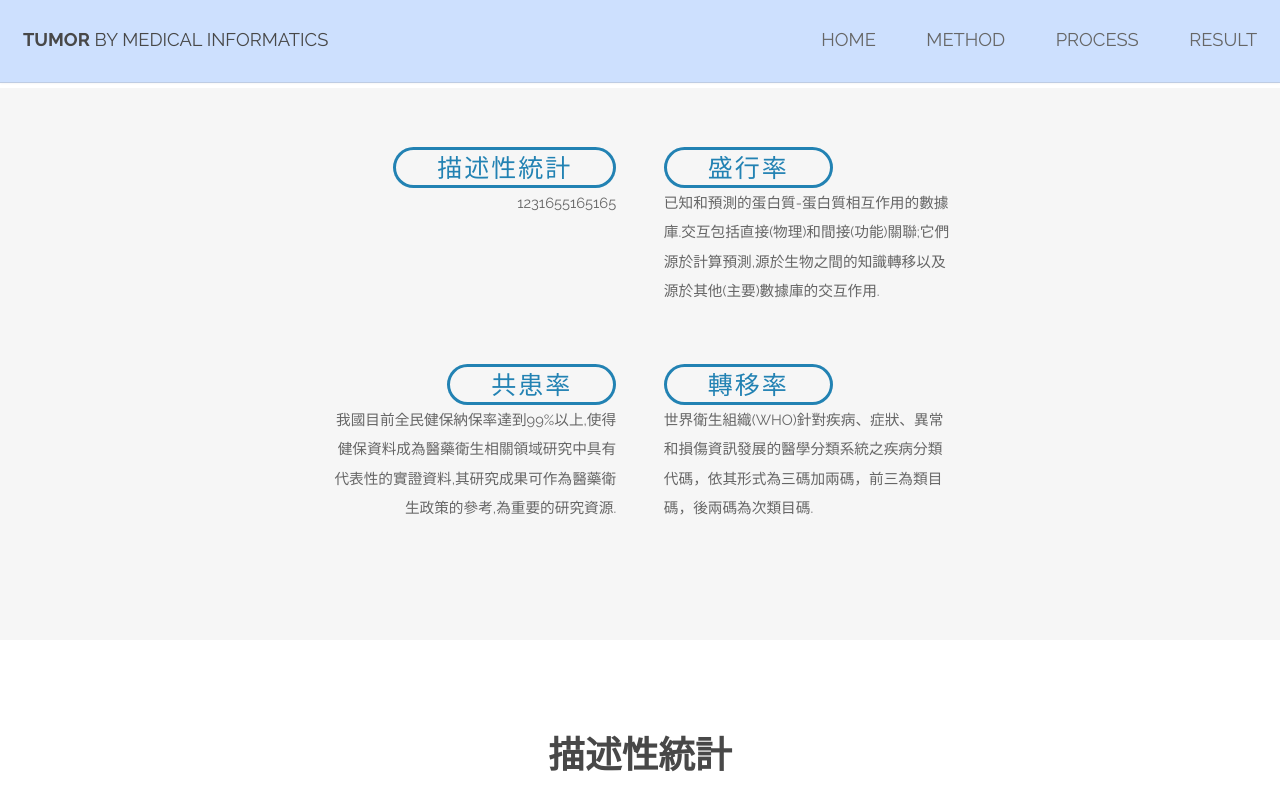
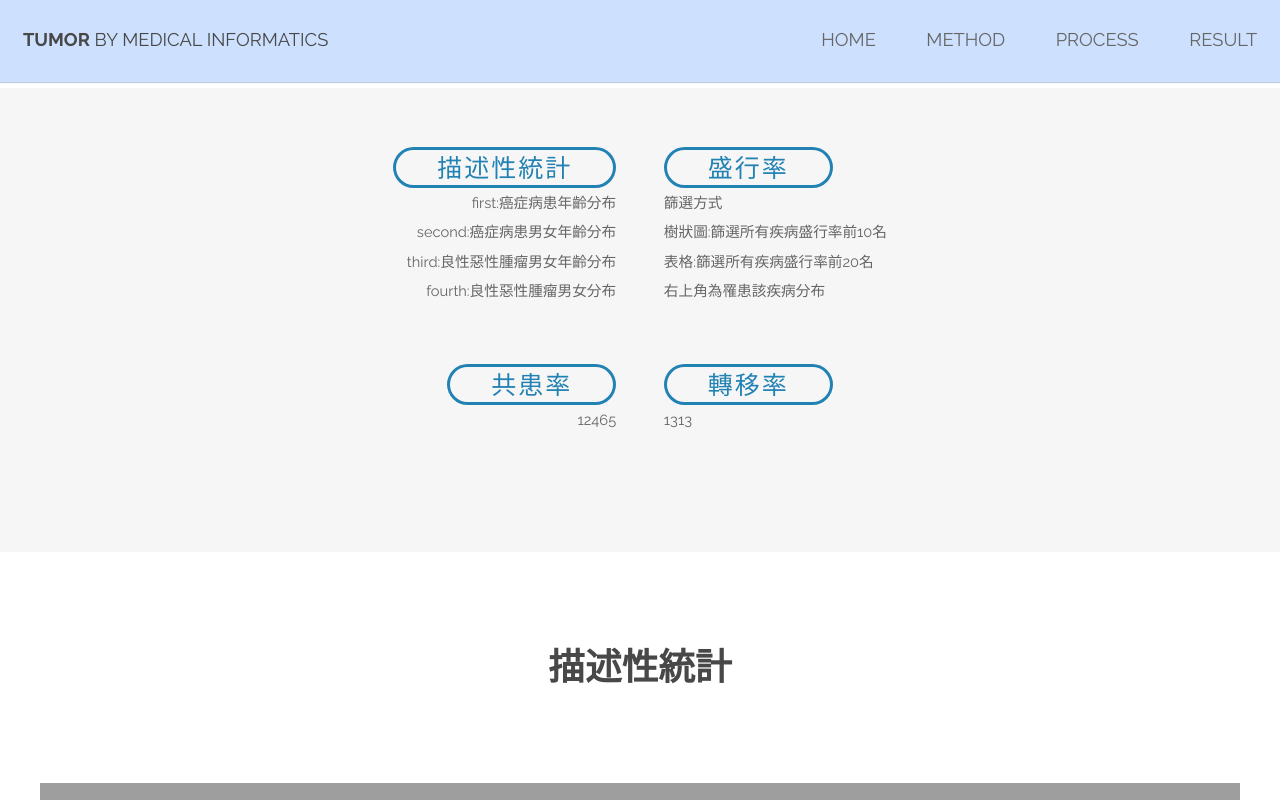
Before and after one commit to LinHongzhi1/net, a plain HTML site: page 2019_project_net/elements.html in a window 1280 px wide. Shown: the top 800 px of the page. Drawn offline with Linux system fonts and the light colour scheme; grey boxes are pictures that could not be loaded.

Commit message:
2019_12_10l

```diff
--- a/2019_project_net/elements.html
+++ b/2019_project_net/elements.html
@@ -38,7 +38,7 @@
 				            <header>
 				                <a href="#one" class="button"><span style="font-size:25px">描述性統計</span></a>
 				            </header>
-				                 <p>1231655165165</p>
+				                 <p>first:癌症病患年齡分布<br>second:癌症病患男女年齡分布<br>third:良性惡性腫瘤男女年齡分布<br>fourth:良性惡性腫瘤男女分布</p>
                            </div>
 				       </div>
 				   <div class="feature">
@@ -46,7 +46,7 @@
 							<header>
 								<a href="#two" class="button"><span style="font-size:25px">盛行率</span></a>
 							</header>
-								<p>已知和預測的蛋白質-蛋白質相互作用的數據庫.交互包括直接(物理)和間接(功能)關聯;它們源於計算預測,源於生物之間的知識轉移以及源於其他(主要)數據庫的交互作用.</p>
+								<p>篩選方式<br>樹狀圖:篩選所有疾病盛行率前10名<br>表格:篩選所有疾病盛行率前20名<br>右上角為罹患該疾病分布</p>
                            </div>
                    </div>
 				   <div class="feature">
@@ -54,15 +54,16 @@
 							<header>
 								<a href="#three" class="button"><span style="font-size:25px">共患率</span></a>
 							</header>
-								<p>我國目前全民健保納保率達到99%以上,使得健保資料成為醫藥衛生相關領域研究中具有代表性的實證資料,其研究成果可作為醫藥衛生政策的參考,為重要的研究資源.</p>
-                           </div>
+								<p>12465</p>
+                       </div>
                   </div>
+
 				  <div class="feature">
                       <div class="content">
 							<header>
 								 <a href="#four" class="button"><span style="font-size:25px">轉移率</span></a>
 							</header>
-								<p>世界衛生組織(WHO)針對疾病、症狀、異常和損傷資訊發展的醫學分類系統之疾病分類代碼，依其形式為三碼加兩碼，前三為類目碼，後兩碼為次類目碼.</p>
+								<p>1313</p>
                           </div>
                   </div>
 				</div>
```
